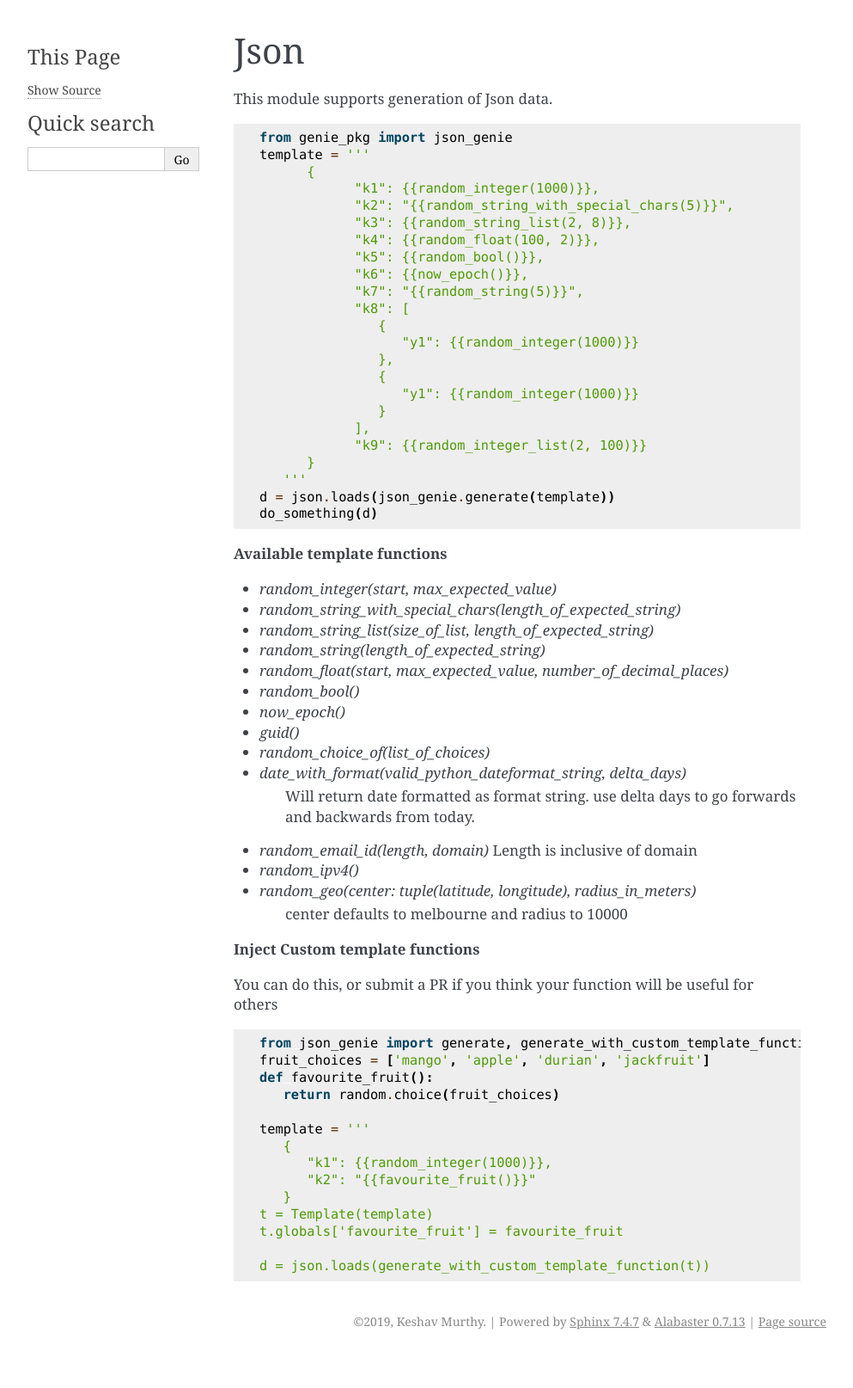
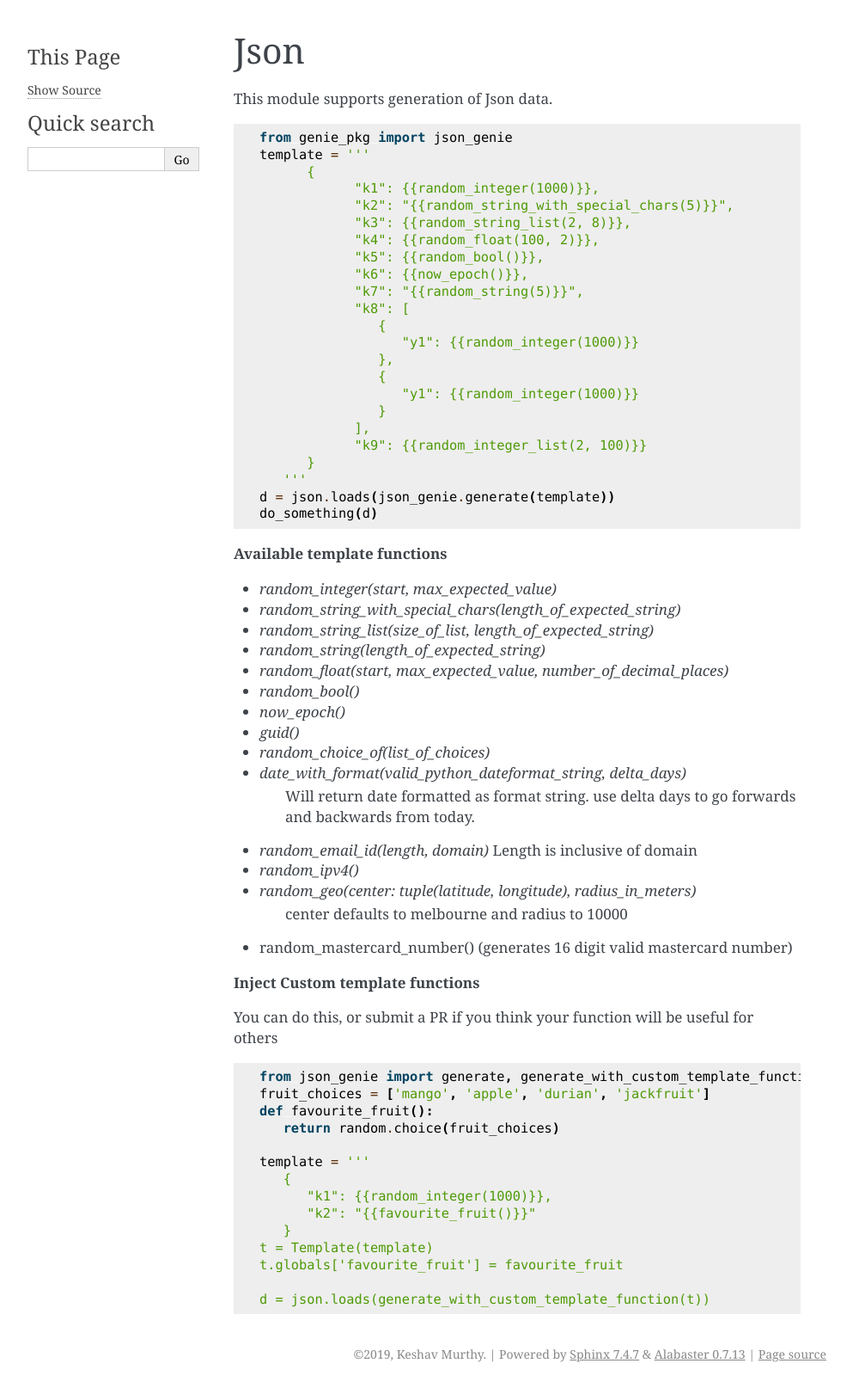
Before and after one commit to mkeshav/data-genie, a Sphinx documentation site: the page built from docs/json.rst, in a window 1280 px wide. Shown: the whole page at 86% size, without its empty margins (148-1141 px from the left). Built offline with Sphinx 7.4.7, drawn with Linux system fonts in a browser that asks for light colours; before the commit the page ends 1576 px from its top, so only the background shows below that.

Commit message:
Update documentation

```diff
--- a/docs/delimited.rst
+++ b/docs/delimited.rst
@@ -40,3 +40,4 @@ CSV supports below types
       Optional delta days to go back or in future)
 - geo_coord (center:tuple(lat,lng), radius_in_meters, accuracy_digits)
   center defaults to melbourne, radius = 10000 and accuracy_digits=3
+- cc_mastercard (generates 16 digit valid mastercard number)
--- a/docs/json.rst
+++ b/docs/json.rst
@@ -47,6 +47,7 @@ This module supports generation of Json data.
 - `random_ipv4()`
 - `random_geo(center: tuple(latitude, longitude), radius_in_meters)`
    center defaults to melbourne and radius to 10000
+- random_mastercard_number() (generates 16 digit valid mastercard number)
 
 **Inject Custom template functions**
 
```
